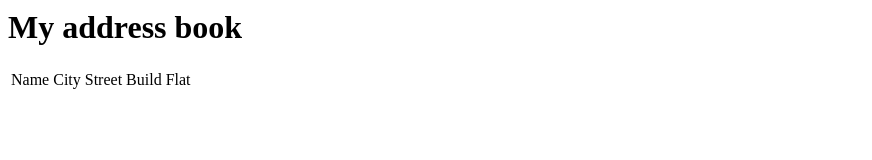
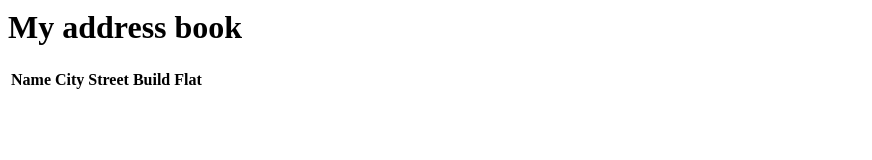
Before and after one commit to AllStars-Helen/Test-App, an Angular app: page / in a window 1280 px wide. Shown: the part 128-288 px from the top of the page, without its empty margins (0-872 px from the left). Built offline with nearby package versions, Linux system fonts and the light colour scheme.

Commit message:
edit component(template, functionality)

```diff
--- a/src/app/app-routing.module.ts
+++ b/src/app/app-routing.module.ts
@@ -2,6 +2,7 @@ import { NgModule } from '@angular/core';
 import { Routes, RouterModule } from '@angular/router';
 import { ListComponent } from './list/list.component';
 import { CreateComponent } from './create/create.component';
+import { EditComponent} from './edit/edit.component';
 
 const routes: Routes = [
   {
@@ -15,6 +16,10 @@ const routes: Routes = [
   {
     path: 'create',
     component: CreateComponent
+  },
+  {
+    path: 'edit/:id',
+    component: EditComponent
   }
 ];
 
--- a/src/app/create/create.component.ts
+++ b/src/app/create/create.component.ts
@@ -14,12 +14,13 @@ export class CreateComponent implements OnInit {
   streetText: string;
   buildText: string;
   flatText: string;
+  // TODO add a comment textarea
 
   constructor(private router: Router) {
   }
 
   ngOnInit() {
-    // ToDo validator
+    // TODO validator
   }
 
   addNewAddress() {
@@ -33,6 +34,7 @@ export class CreateComponent implements OnInit {
 
     this.addressbook.push(this.addressbookItem);
     const newAddress = JSON.stringify(this.addressbookItem);
+    // TODO change fullName to id
     localStorage.setItem(this.fullNameText, newAddress);
 
     // clear all fields
--- a/src/app/edit/edit.component.html
+++ b/src/app/edit/edit.component.html
@@ -1,3 +1,15 @@
-<p>
-  edit works!
-</p>
+<h1>Edit Address</h1>
+<div class="container">
+  <div class="new-address-form">
+    <p class="subscribe-text">Edit exist address</p>
+    <form>
+      <input type="text" class="txt" placeholder="FullName" name="fullname" [(ngModel)]="fullNameText" required>
+      <input type="text" class="txt" placeholder="City" name="city" [(ngModel)]="cityText" required>
+      <input type="text" class="txt" placeholder="Street" name="street" [(ngModel)]="streetText" required>
+      <input type="text" class="txt" placeholder="Build" name="build" [(ngModel)]="buildText" required>
+      <input type="text" class="txt" placeholder="Flat" name="flat" [(ngModel)]="flatText">
+
+      <input type="submit" class="btn" value="Add new address" (click)="editAddress()" routerLink="list">
+    </form>
+  </div>
+</div>
--- a/src/app/edit/edit.component.ts
+++ b/src/app/edit/edit.component.ts
@@ -1,4 +1,6 @@
 import { Component, OnInit } from '@angular/core';
+import { Router, RouterModule, ActivatedRoute } from '@angular/router';
+
 
 @Component({
   selector: 'app-edit',
@@ -6,10 +8,41 @@ import { Component, OnInit } from '@angular/core';
   styleUrls: ['./edit.component.scss']
 })
 export class EditComponent implements OnInit {
+  addressbookItem = {};
+  fullNameText: string;
+  cityText: string;
+  streetText: string;
+  buildText: string;
+  flatText: string;
 
-  constructor() { }
+  constructor(private router: Router, private activRoute: ActivatedRoute) {
+  }
 
   ngOnInit() {
+    this.activRoute.params.subscribe(params => this.loadAddress(params.id));
   }
 
+  loadAddress(id) {
+    const loadedAddress = localStorage.getItem(id);
+    const addressArray = JSON.parse(loadedAddress);
+    this.fullNameText = addressArray.fullName;
+    this.cityText = addressArray.city;
+    this.streetText = addressArray.street;
+    this.buildText = addressArray.build;
+    this.flatText = addressArray.flat;
+  }
+
+  editAddress() {
+    this.addressbookItem = {
+      'fullName': this.fullNameText,
+      'city': this.cityText,
+      'street': this.streetText,
+      'build': this.buildText,
+      'flat': this.flatText
+    };
+    const newAddress = JSON.stringify(this.addressbookItem);
+    localStorage.setItem(this.fullNameText, newAddress);
+
+    this.router.navigate(['/list']);
+  }
 }
--- a/src/app/list/list.component.html
+++ b/src/app/list/list.component.html
@@ -4,11 +4,12 @@
         <table>
             <thead>
                 <tr>
-                    <td>Name</td>
-                    <td>City</td>
-                    <td>Street</td>
-                    <td>Build</td>
-                    <td>Flat</td>
+                    <th>Name</th>
+                    <th>City</th>
+                    <th>Street</th>
+                    <th>Build</th>
+                    <th>Flat</th>
+                    <th></th>
                 </tr>
             </thead>
             <tbody>
@@ -18,6 +19,7 @@
                     <td>{{ address.street }}</td>
                     <td>{{ address.build }}</td>
                     <td>{{ address.flat }}</td>
+                    <td><a routerLink="/edit/{{ address.fullName }}">Edit</a></td>
                 </tr>
             </tbody>
         </table>
```
